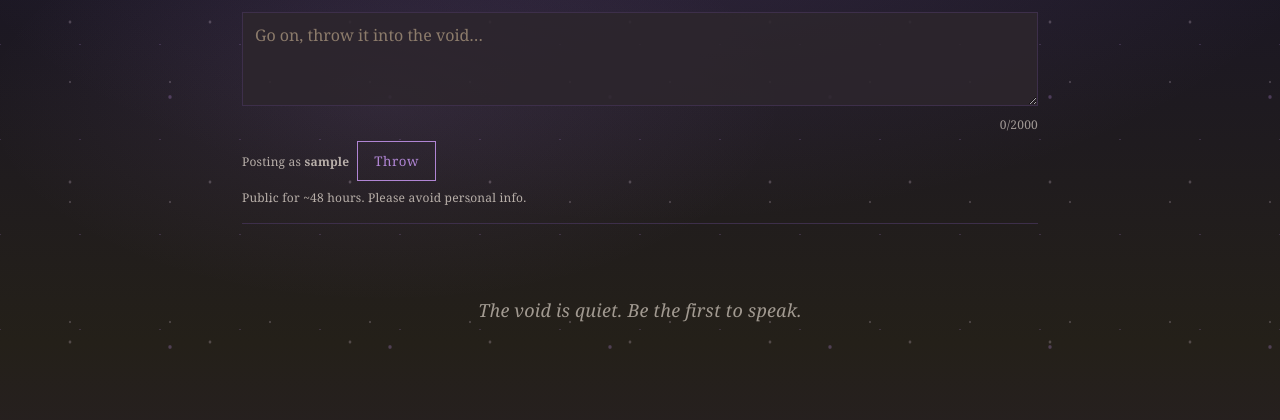
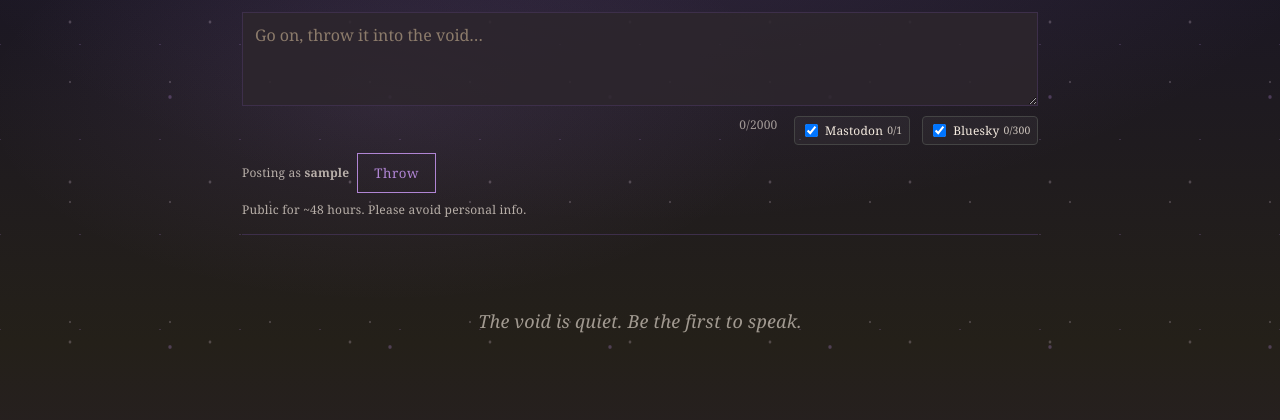
Before and after one commit to meadowingc/aether, a Django app: page / in a window 1280 px wide. Shown: the part 58-478 px from the top of the page. Run offline with Django 5.2, Linux system fonts and the light colour scheme; a user stored in the database is signed in; tables that the repository leaves empty hold one stand-in row (values such as "Sample post").

Commit message:
per network setting to check if we want to cross post to it or not

```diff
--- a/aether_notes/static/aether_notes/style.css
+++ b/aether_notes/static/aether_notes/style.css
@@ -353,6 +353,10 @@
   opacity: 0.5;
 }
 
+.note-meta a.author {
+  color: var(--accent);
+}
+
 .note-del {
   color: #b84a4a;
   text-decoration: none;
--- a/aether_notes/templates/aether_notes/index.html
+++ b/aether_notes/templates/aether_notes/index.html
@@ -7,7 +7,29 @@
     {% csrf_token %}
     <label class="sr-only" for="note_text">New Note</label>
     <textarea id="note_text" name="text" rows="3" maxlength="2000" placeholder="Go on, throw it into the void…" required></textarea>
-    <div class="counter-row"><span id="note_counter" class="char-counter">0/2000</span></div>
+    <div class="counter-row">
+      <span id="note_counter" class="char-counter">0/2000</span>
+      {% if request.user.is_authenticated and request.user.profile %}
+        {% with p=request.user.profile %}
+          <div class="network-counters">
+            {% if p.crosspost_mastodon and p.mastodon_instance and p.mastodon_token %}
+              <label class="net-toggle">
+                <input type="checkbox" name="xp_mastodon" id="xp_mastodon" checked>
+                <span>Mastodon</span>
+                <span id="mastodon_counter" class="char-counter small" data-limit="{{ p.mastodon_char_limit|default:2000 }}">0/{{ p.mastodon_char_limit|default:2000 }}</span>
+              </label>
+            {% endif %}
+            {% if p.crosspost_bluesky and p.bluesky_handle and p.bluesky_app_password %}
+              <label class="net-toggle">
+                <input type="checkbox" name="xp_bluesky" id="xp_bluesky" checked>
+                <span>Bluesky</span>
+                <span id="bluesky_counter" class="char-counter small" data-limit="300">0/300</span>
+              </label>
+            {% endif %}
+          </div>
+        {% endwith %}
+      {% endif %}
+    </div>
     <div class="form-row">
       {% if not request.user.is_authenticated %}
       <label class="sr-only" for="note_author">Author (optional)</label>
@@ -142,6 +164,15 @@
                 counter.textContent = `${len}/${max}`;
                 const ratio = len / max;
                 counter.classList.toggle('near', ratio >= 0.9);
+
+                // Per-network counters
+                document.querySelectorAll('.network-counters .char-counter[data-limit]').forEach(el => {
+                  const lim = parseInt(el.getAttribute('data-limit') || '0', 10);
+                  if (!lim) return;
+                  el.textContent = `${len}/${lim}`;
+                  el.classList.toggle('near', len / lim >= 0.9 && len <= lim);
+                  el.classList.toggle('over', len > lim);
+                });
             };
             textarea.addEventListener('input', update);
             update();
@@ -309,4 +340,11 @@
       markInitialFlags();
     })();
   </script>
+  <style>
+    .network-counters { display:flex; gap:.75rem; flex-wrap:wrap; margin-left:1rem; }
+    .network-counters .net-toggle { font-size:.75rem; display:inline-flex; align-items:center; gap:.25rem; background:var(--panel-bg, rgba(255,255,255,0.04)); padding:.25rem .4rem; border:1px solid var(--border-color,#444); border-radius:4px; }
+    .char-counter.small { font-size:.65rem; opacity:.8; }
+    .char-counter.over { color:#d55; font-weight:600; }
+    .char-counter.near:not(.over) { color:#e6a700; }
+  </style>
 {% endblock scripts %}
--- a/aether_notes/views.py
+++ b/aether_notes/views.py
@@ -11,7 +11,7 @@
 from django.contrib.auth import get_user_model
 from django.contrib import messages
 from accounts.utils import rate_limited
-from accounts.social import post_to_networks
+from accounts.social import post_mastodon, post_bluesky
 
 from .models import Note, NoteFlag, NoteView
 
@@ -83,12 +83,27 @@
         )
         new_note.save()
 
-        # Cross-post (synchronous) if user opted in
+        # Cross-post (synchronous) if user opted in globally and selected per-note
         if request.user.is_authenticated and user and hasattr(user, "profile"):
+            prof = user.profile
+            # Presence of checkbox name indicates user wants this note posted there (unchecked => absent)
+            want_masto = bool(request.POST.get("xp_mastodon"))
+            want_bsky = bool(request.POST.get("xp_bluesky"))
+            # Only attempt network if globally enabled & user selected it.
             try:
-                post_to_networks(user.profile, new_note.text)
-            except Exception:
-                # Any exception already recorded at profile level inside helper (best-effort)
+                if want_masto and prof.crosspost_mastodon:
+                    try:
+                        post_mastodon(prof, new_note.text)
+                    except Exception:
+                        pass
+                if want_bsky and prof.crosspost_bluesky:
+                    try:
+                        post_bluesky(prof, new_note.text)
+                    except Exception:
+                        pass
+                # If neither produced/retained an error and there was a previous error, we could clear
+                # (left as-is; post_* already record failures and only on success we could choose to clear)
+            except Exception:  # pragma: no cover - defensive wrapper
                 pass
 
     return redirect(reverse("index"))
```
